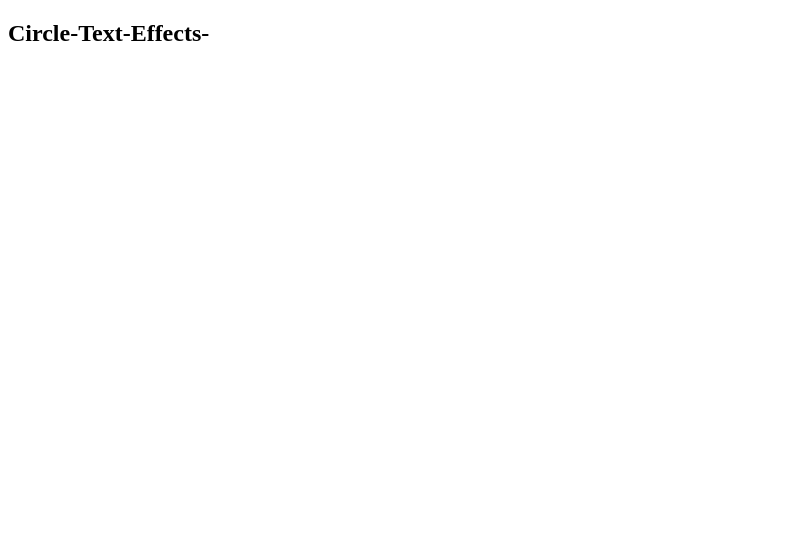
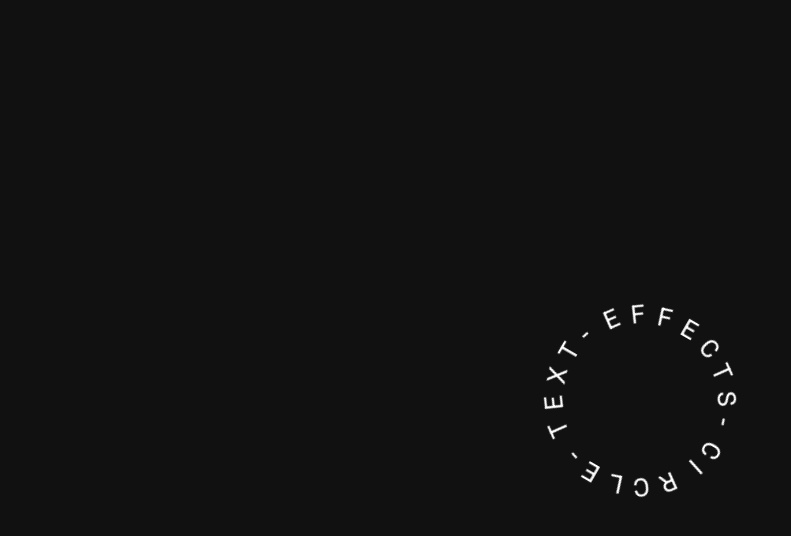
Before and after one commit to I-Tarin/Text-Effect-circle, a plain HTML site: page index.html in a window 1280 px wide. Shown: the whole page, without its empty margins (0-791 px from the left). Drawn offline with Linux system fonts and the light colour scheme; the site is published under a folder, as on GitHub Pages, so addresses that start at the root find nothing.

Commit message:
исправление путей

```diff
--- a/index.html
+++ b/index.html
@@ -5,8 +5,8 @@
   <meta http-equiv="X-UA-Compatible" content="IE=edge">
   <meta name="viewport" content="width=device-width, initial-scale=1.0">
   <title>Circle Text</title>
-  <link rel="stylesheet" href="/css/style.css">
-  <script defer src="/app/script.js"></script>
+  <link rel="stylesheet" href="css/style.css">
+  <script defer src="app/script.js"></script>
 </head>
 <body>
   <section>
```
